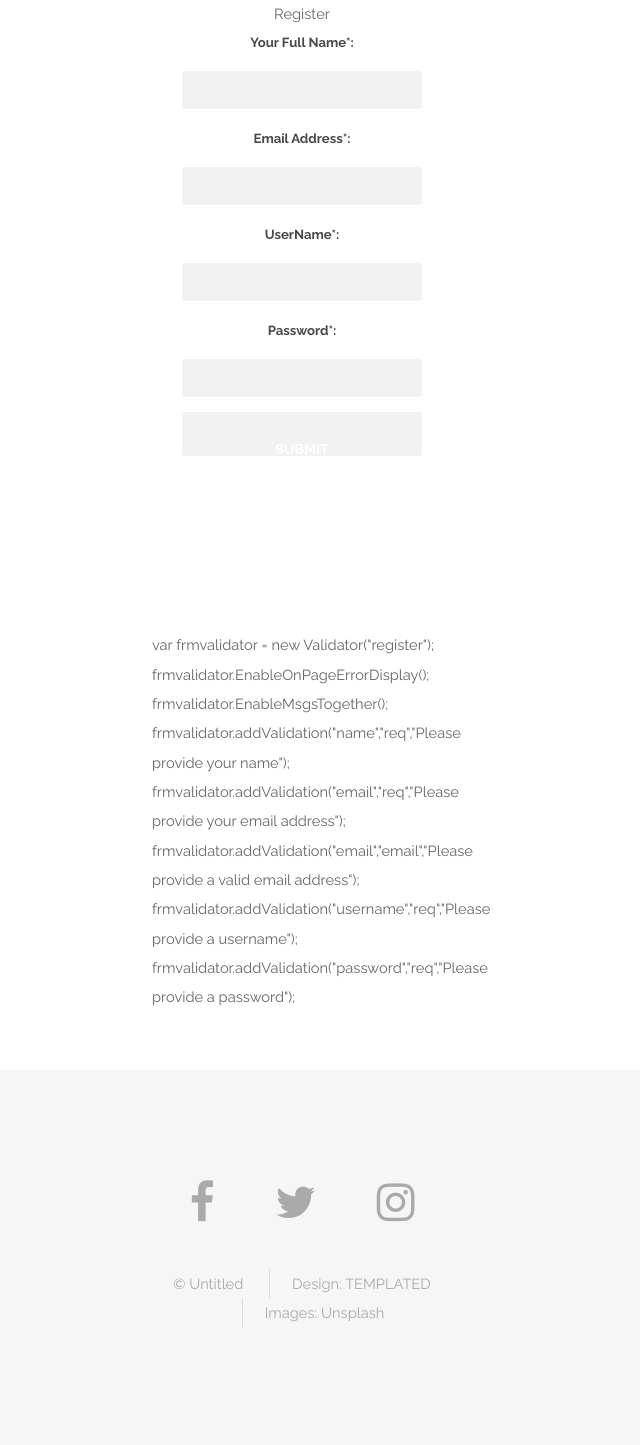
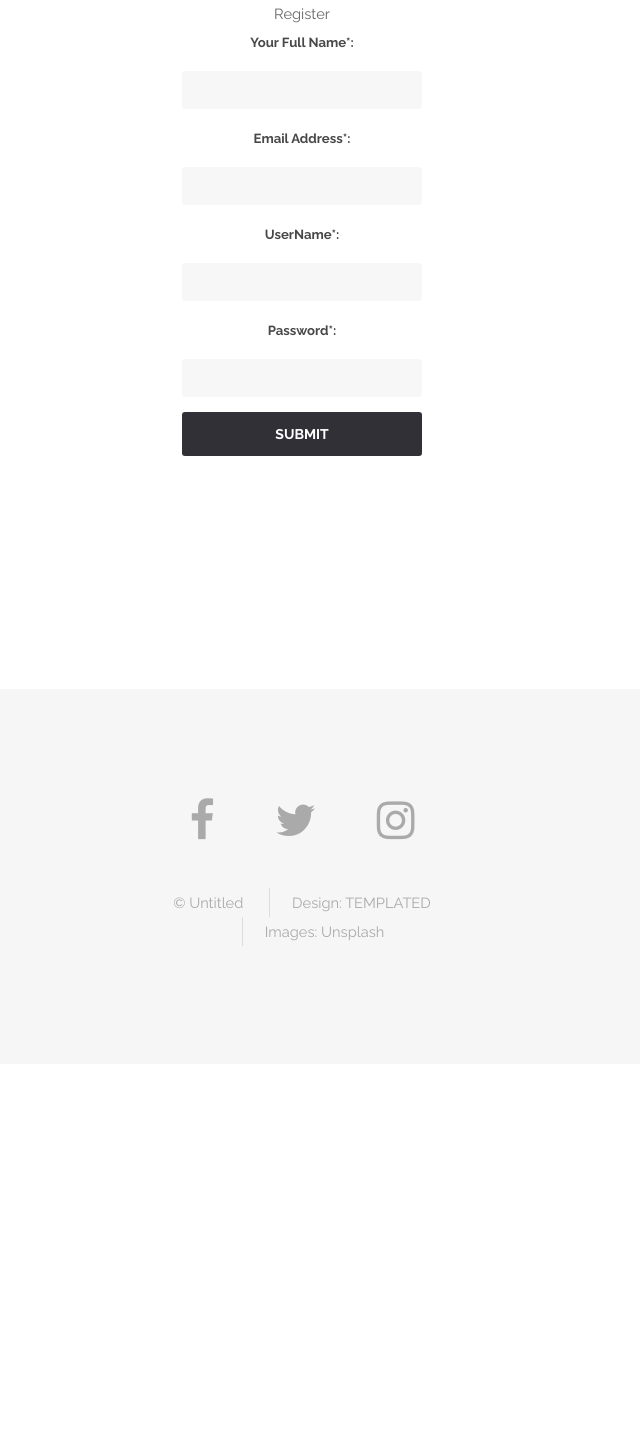
Before and after one commit to nha173/CASHFER, a PHP site: page /register.php in a window 1280 px wide. Shown: the part 374-1819 px from the top of the page, without its empty margins (338-978 px from the left). After the commit the page ends 1320 px from the top, so only its background shows below. Run offline with PHP 8.4, Linux system fonts and the light colour scheme; some libraries are stand-ins or nearby versions.

Commit message:
button submit

```diff
--- a/register.php
+++ b/register.php
@@ -70,11 +70,9 @@
 }
 .form input {
   outline: 0;
-  background: #f2f2f2;
   width: 100%;
   border: 0;
   margin: 0 0 15px;
-  padding: 15px;
   border-top-left-radius: 3px;
   border-top-right-radius: 3px;
   border-bottom-left-radius: 3px;
@@ -164,32 +162,21 @@
 <legend>Register</legend>
 <input type='hidden' name='submitted' id='submitted' value='1'/>
 <label for='name' >Your Full Name*: </label>
-<input type='text' name='name' id='name' maxlength="50" />
+<input type='text' name='name' id='name' maxlength="50" required />
 <label for='email' >Email Address*:</label>
-<input type='text' name='email' id='email' maxlength="50" />
+<input type='text' name='email' id='email' maxlength="50" required />
 
 <label for='username' >UserName*:</label>
-<input type='text' name='username' id='username' maxlength="50" />
+<input type='text' name='username' id='username' maxlength="50" required/>
 
 <label for='password' >Password*:</label>
-<input type='password' name='password' id='password' maxlength="50" />
+<input type='password' name='password' id='password' maxlength="50" required/>
 <input type='submit' name='Submit' value='Submit' />
 
 </fieldset>
 </form>
 </div>
-var frmvalidator  = new Validator("register");
-frmvalidator.EnableOnPageErrorDisplay();
-frmvalidator.EnableMsgsTogether();
-frmvalidator.addValidation("name","req","Please provide your name");
 
-frmvalidator.addValidation("email","req","Please provide your email address");
-
-frmvalidator.addValidation("email","email","Please provide a valid email address");
-
-frmvalidator.addValidation("username","req","Please provide a username");
-
-frmvalidator.addValidation("password","req","Please provide a password");
 				</div>
 			</section>
 
```
